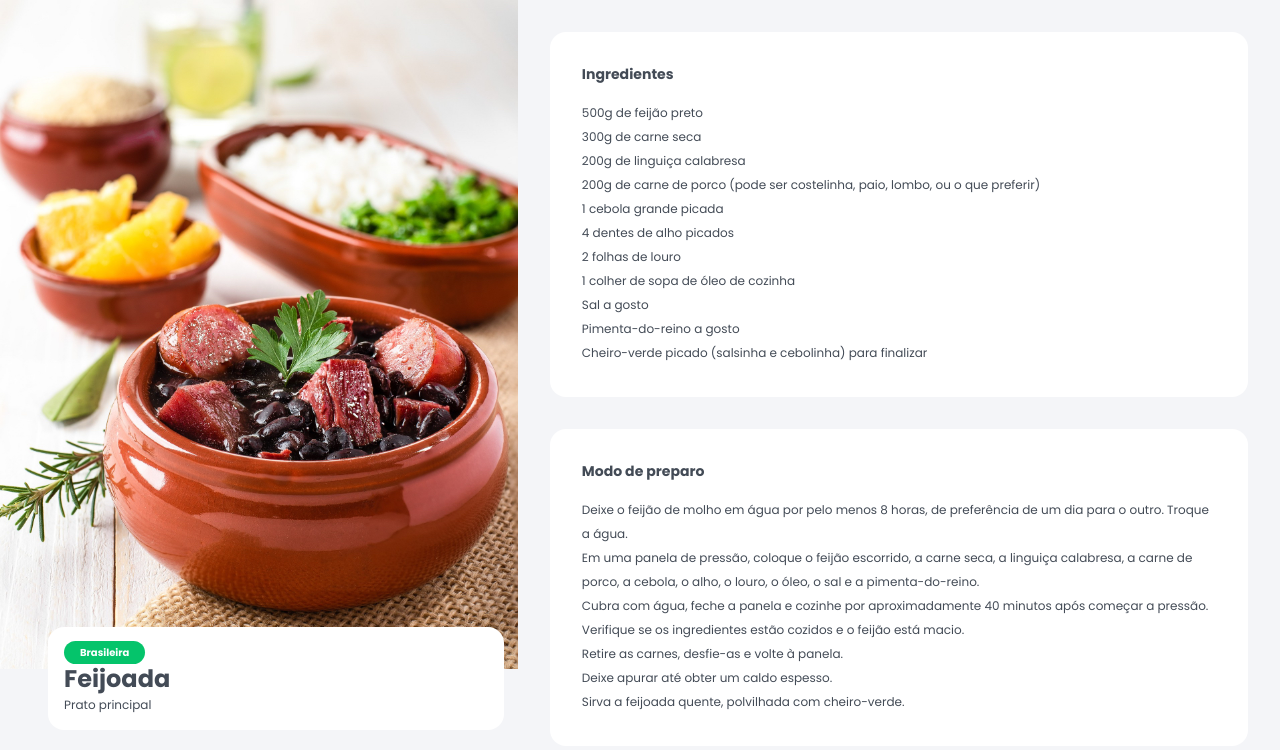
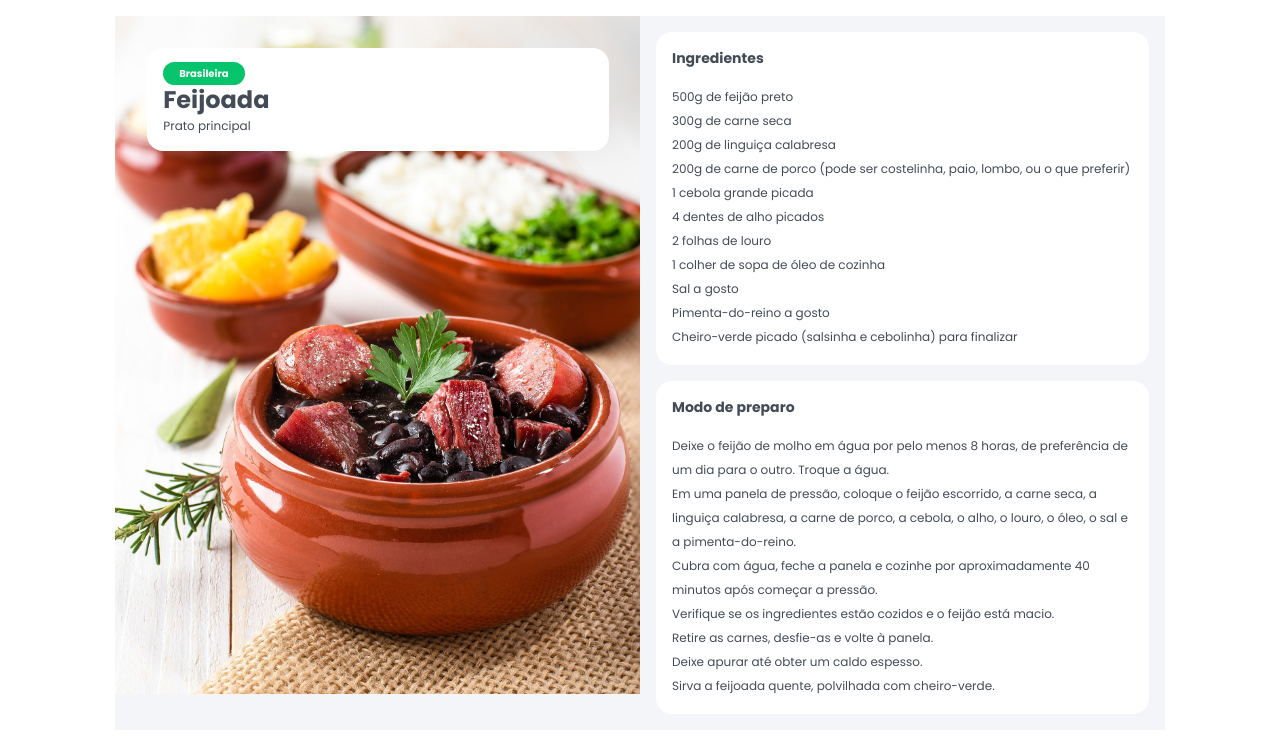
Before and after one commit to ortegavan/responsividade, a plain HTML site: page index.html in a window 1280 px wide. Drawn offline with Linux system fonts and the light colour scheme.

Commit message:
style: ajuste versão desktop

```diff
--- a/css/styles.css
+++ b/css/styles.css
@@ -55,14 +55,24 @@ ol li {
 }
 
 @media screen and (min-width: 768px) {
+    body {
+        background-color: #fff;
+    }
+
     .only-desktop {
         display: block;
     }
 
     .container {
-        width: 100%;
+        background-color: #f4f5f8;
+        margin: auto;
+        margin-top: 16px;
+        width: 82%;
         display: flex;
-        flex: 1 1 auto;
+    }
+
+    .container > div {
+        flex: 1;
     }
 
     .hero {
@@ -72,13 +82,7 @@ ol li {
     .hero-text {
         width: 88%;
         position: absolute;
-        bottom: 32px;
-        left: 32px;
-    }
-
-    .ingredients,
-    .how-to-make {
-        margin: 32px;
-        padding: 32px;
+        left: 16px;
+        top: 16px;
     }
 }
```
